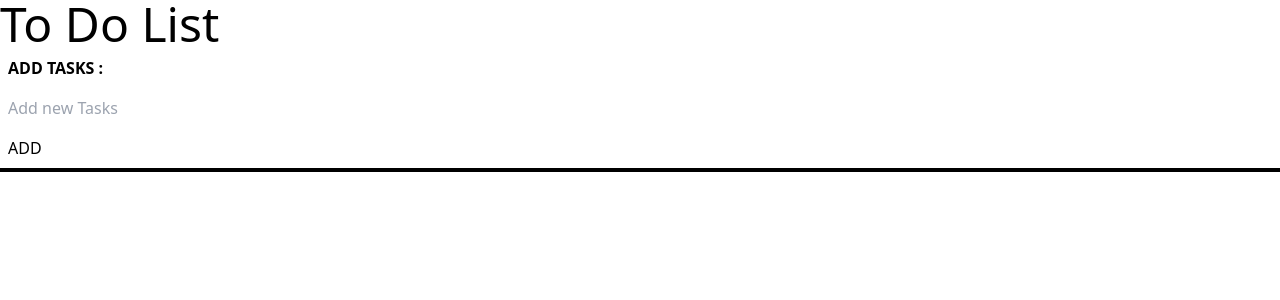
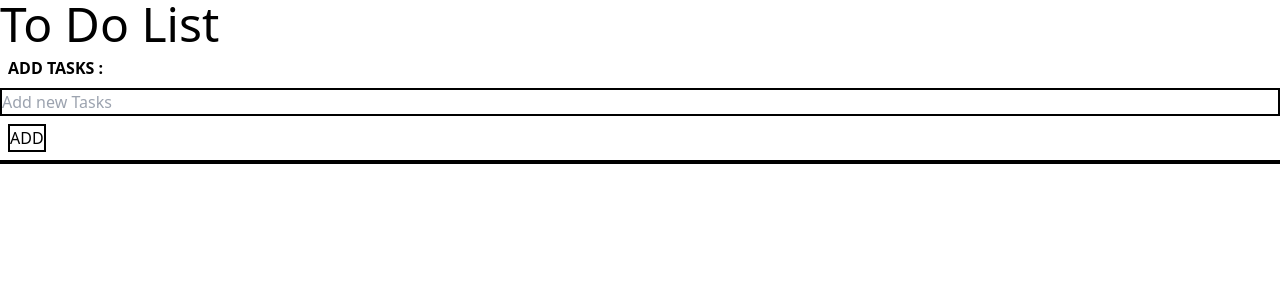
Before and after one commit to udaykrishnan9302/To-Do-List, a React (Create React App) app: page / in a window 1280 px wide. Shown: the top 300 px of the page. Built offline with nearby package versions, Linux system fonts and the light colour scheme.

Commit message:
Border to button and input

```diff
--- a/src/component/addTask.js
+++ b/src/component/addTask.js
@@ -16,11 +16,11 @@ function TskAdd({ addTask }) {
       <div class="p-2">
       <b >ADD TASKS :</b>
       </div>
-      <div class="p-2">
+      <div className="border-2 border-black">
       <input type="text" className="input" value={value} onChange={e => setValue(e.target.value)} placeholder="Add new Tasks" />
       </div>
       <div class="p-2">
-    <button  variant="outline-dark " onClick={addbutton}>
+    <button className="border-2 border-black" onClick={addbutton}>
       ADD
     </button>
     </div>
```
